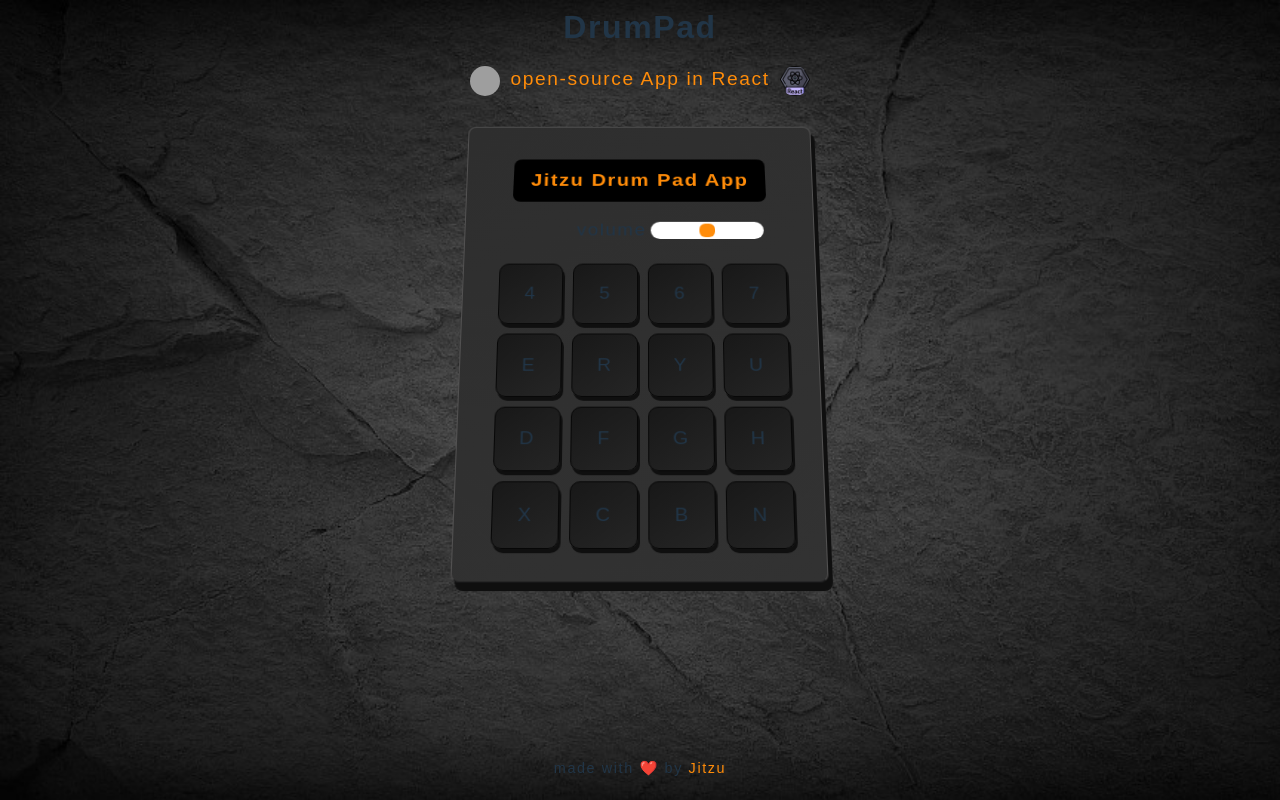
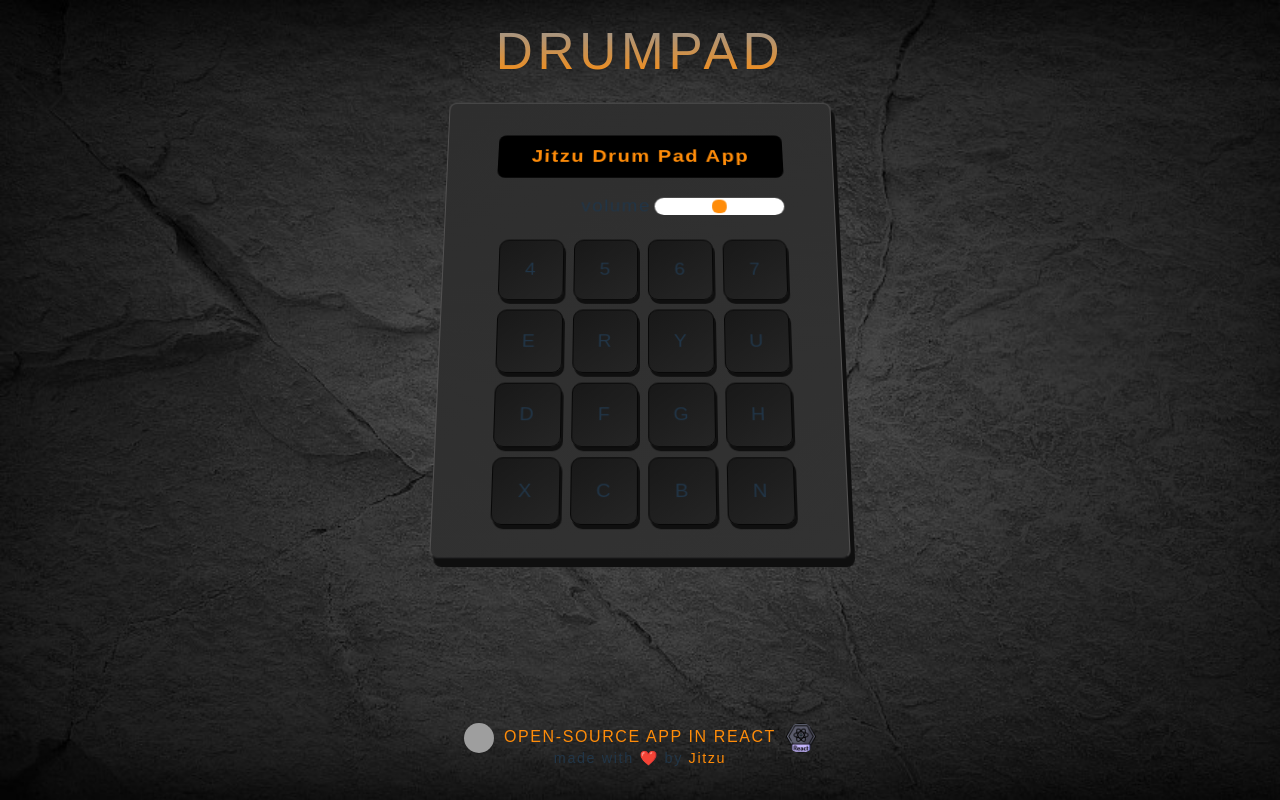
Before and after one commit to GiovanniRaniolo/Jitzu-Drum-Pad, a React (Vite) app: page / in a window 1280 px wide. Built offline with nearby package versions, Linux system fonts and the light colour scheme; grey boxes are pictures that could not be loaded; a web font is replaced by a local one.

Commit message:
add: Header and Footer components, and separated Footer into its own component

```diff
--- a/src/App.css
+++ b/src/App.css
@@ -9,7 +9,7 @@
 body {
   margin: 0;
   font-family: "Handjet", sans-serif;
-  font-weight: 500;
+  font-weight: 300;
   letter-spacing: 0.1rem;
   width: 100%;
   /* background: linear-gradient(145deg, #696868, #3f3f3f); */
@@ -60,6 +60,8 @@
   max-width: fit-content;
   margin: 0 auto;
   border-radius: 15px;
+  position: absolute;
+  top: 10%;
 }
 
 /* Stile generale del drum machine */
@@ -201,7 +203,7 @@
 
 .footer {
   position: fixed;
-  bottom: 10px;
+  bottom: 20px;
   left: 50%;
   transform: translateX(-50%);
   /* background-color: #ffffff;  */
@@ -262,7 +264,7 @@
   }
 }
 
-@media (min-width: 600px) and (max-width: 1023px) {
+@media (min-width: 600px) and (max-width: 1025px) {
   .drum {
     margin: 18vh auto; /* Centra verticalmente con un po' di margine in alto e in basso */
     display: flex;
--- a/src/App.jsx
+++ b/src/App.jsx
@@ -2,6 +2,7 @@
 import "./App.css";
 import DrumMachine from "./components/DrumApp";
 import Header from "./components/Header";
+import Footer from "./components/Footer";
 
 function App() {
   const [count, setCount] = useState(0);
@@ -11,20 +12,7 @@
       <div className="app">
         <Header />
         <DrumMachine />
-        <div className="footer">
-          made with{" "}
-          <span role="img" aria-label="heart emoji">
-            ❤️
-          </span>{" "}
-          by{" "}
-          <a
-            href="https://linktr.ee/Jitzu"
-            target="_blank"
-            rel="noopener noreferrer"
-          >
-            Jitzu
-          </a>
-        </div>
+        <Footer />
       </div>
     </>
   );
--- /dev/null
+++ b/src/components/Footer.jsx
@@ -0,0 +1,37 @@
+const Footer = () => {
+  return (
+    <div>
+      <div className="logos">
+        <a
+          href="https://github.com/GiovanniRaniolo/Jitzu-Drum-Pad"
+          target="_blank"
+          rel="noopener noreferrer"
+        >
+          <img src="/github.png" alt="GitHub" />
+        </a>
+        <div className="open-source">
+          <p>OPEN-SOURCE APP IN REACT</p>
+        </div>
+        <a href="https://react.dev" target="_blank" rel="noopener noreferrer">
+          <img src="/react.png" alt="React" />
+        </a>
+      </div>
+      <div className="footer">
+        made with{" "}
+        <span role="img" aria-label="heart emoji">
+          ❤️
+        </span>{" "}
+        by{" "}
+        <a
+          href="https://linktr.ee/Jitzu"
+          target="_blank"
+          rel="noopener noreferrer"
+        >
+          Jitzu
+        </a>
+      </div>
+    </div>
+  );
+};
+
+export default Footer;
--- a/src/components/Header.css
+++ b/src/components/Header.css
@@ -5,9 +5,13 @@
 }
 
 .header h1 {
-  font-size: 2rem;
-  margin-top: 10px;
-  margin-bottom: 10px;
+  font-size: 3.2rem;
+  margin-top: 24px;
+  font-weight: 300;
+  letter-spacing: 0.3rem;
+  background: -webkit-linear-gradient(#979797, #ff8c09);
+  -webkit-background-clip: text;
+  -webkit-text-fill-color: transparent;
 }
 
 .open-source {
@@ -16,7 +20,8 @@
 }
 
 .open-source p {
-  font-size: 1.2rem;
+  font-size: 1rem;
+  font-weight: 400;
   margin-top: 10px;
   margin-bottom: 10px;
 }
@@ -25,6 +30,13 @@
   display: flex;
   justify-content: center;
   align-items: center;
+  width: 100%;
+  position: fixed;
+  bottom: 20px;
+  left: 50%;
+  transform: translateX(-50%);
+  padding: 20px;
+  font-size: 0.9rem;
 }
 
 .logos a {
--- a/src/components/Header.jsx
+++ b/src/components/Header.jsx
@@ -4,22 +4,7 @@
 const Header = () => {
   return (
     <header className="header">
-      <h1>DrumPad</h1>
-      <div className="logos">
-        <a
-          href="https://github.com/GiovanniRaniolo/Jitzu-Drum-Pad"
-          target="_blank"
-          rel="noopener noreferrer"
-        >
-          <img src="/github.png" alt="GitHub" />
-        </a>
-        <div className="open-source">
-          <p>open-source App in React</p>
-        </div>
-        <a href="https://react.dev" target="_blank" rel="noopener noreferrer">
-          <img src="/react.png" alt="React" />
-        </a>
-      </div>
+      <h1>DRUMPAD</h1>
     </header>
   );
 };
```
